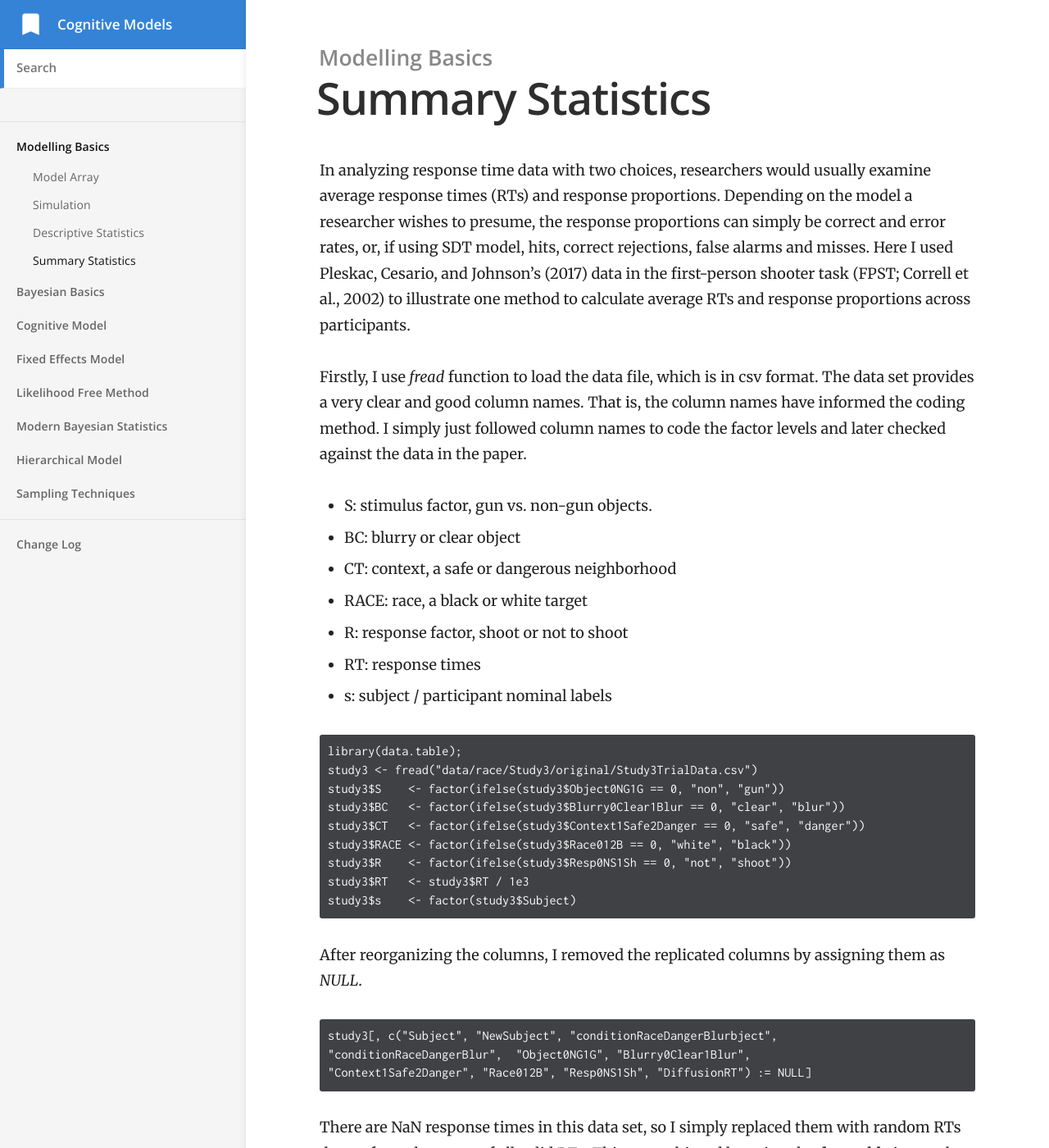
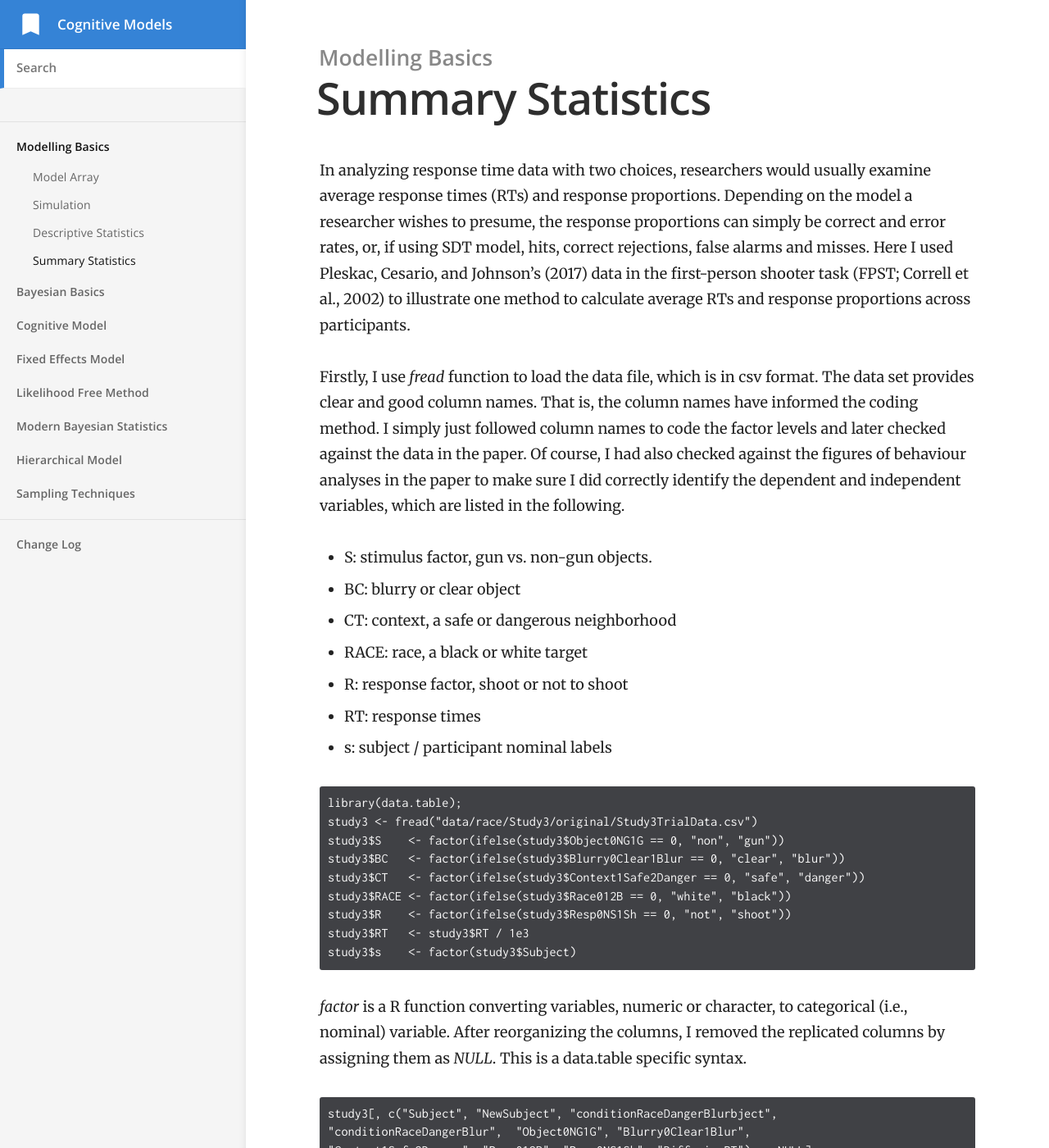
Before and after one commit to yxlin/yxlin.github.io, a Jekyll site: the page built from _docs/basics/summary.md, in a window 1280 px wide and 1400 px high. Shown: the whole window at 82% size. Built offline with Jekyll 4.4.1, drawn with Linux system fonts in a browser that asks for light colours; some of the changed text lies outside the part shown.

Commit message:
update all

````diff
--- a/_docs/basics/summary.md
+++ b/_docs/basics/summary.md
@@ -14,10 +14,13 @@ illustrate one method to calculate average RTs and response proportions
 across participants.
 
 Firstly, I use _fread_ function to load the data file, which is in csv
-format. The data set provides a very clear and good column names.
+format. The data set provides clear and good column names.
 That is, the column names have informed the coding method. I simply
 just followed column names to code the factor levels and later checked
-against the data in the paper.
+against the data in the paper. Of course, I had also checked against
+the figures of behaviour analyses in the paper to make sure I did
+correctly identify the dependent and independent variables, which are
+listed in the following.
 
 - S: stimulus factor, gun vs. non-gun objects.
 - BC: blurry or clear object
@@ -39,8 +42,10 @@ study3$RT   <- study3$RT / 1e3
 study3$s    <- factor(study3$Subject)
 ```
 
-After reorganizing the columns, I removed the replicated columns by assigning
-them as _NULL_.
+_factor_ is a R function converting variables, numeric or character, to
+categorical (i.e., nominal) variable.  After reorganizing the columns,
+I removed the replicated columns by assigning them as _NULL_. This is
+a data.table specific syntax.
 
 ```
 study3[, c("Subject", "NewSubject", "conditionRaceDangerBlurbject",
@@ -48,10 +53,11 @@ study3[, c("Subject", "NewSubject", "conditionRaceDangerBlurbject",
 "Context1Safe2Danger", "Race012B", "Resp0NS1Sh", "DiffusionRT") := NULL]
 ```
 
-There are NaN response times in this data set, so I simply replaced them with
-random RTs drawn from the range of all valid RTs. This was achieved by using
-the **data.table** internal function *.I*.  I firstly found the (row) index of
-these NaN RTs, and then replaced them.
+There are NaN response times in this data set. One method is to replace
+them with random RTs drawn from uniform distribution, with the range of
+valid RTs. This was achieved by using the **data.table** internal
+function *.I*.  I firstly found the (row) index of these NaN RTs, and
+then replaced them. Of course, we can simply just remove them.
 
 ```
 ## save organized data to a temporary object, so I can roll back.
@@ -86,16 +92,16 @@ dplyr::tbl_df(d)
 ##  9 0.724 gun   clear safe  white shoot 11    TRUE
 ## 10 0.656 non   blur  safe  white not   11    TRUE
 ## # ... with 12,023 more rows
-
 ```
 
 
 ### Censoring RT data
-Censoring data is often an hard to decide what and how to do.  Here
-I illustrated one way to do it via Heathcote's _rc_, a collection of
-his useful R functions and my _summarise_, a collection of my
-useful R functions.  First, I used R's _source_ function to load
-this large collection of R functions.
+Dealing with data with outliers is a difficult task
+(Ratcliff, 1993). Here I illustrated one way to do it via
+Heathcote's _rc_, a collection of very useful R functions
+and my _summarise_, also a collection of useful R functions.
+First, I used R's _source_ function to load this large
+collection of R functions.
 
 ```
 source("~/rc/data.analysis.R")
````
Also changed, not shown: other parts of _docs/basics/summary.md (+1 -0 lines).
